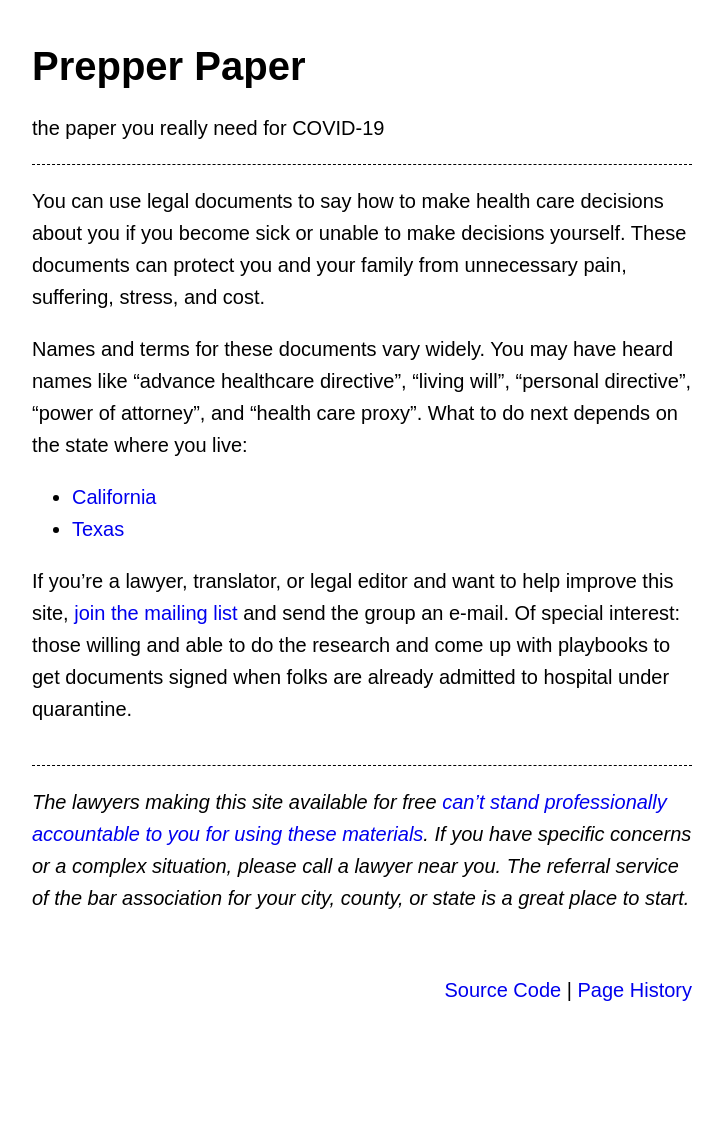
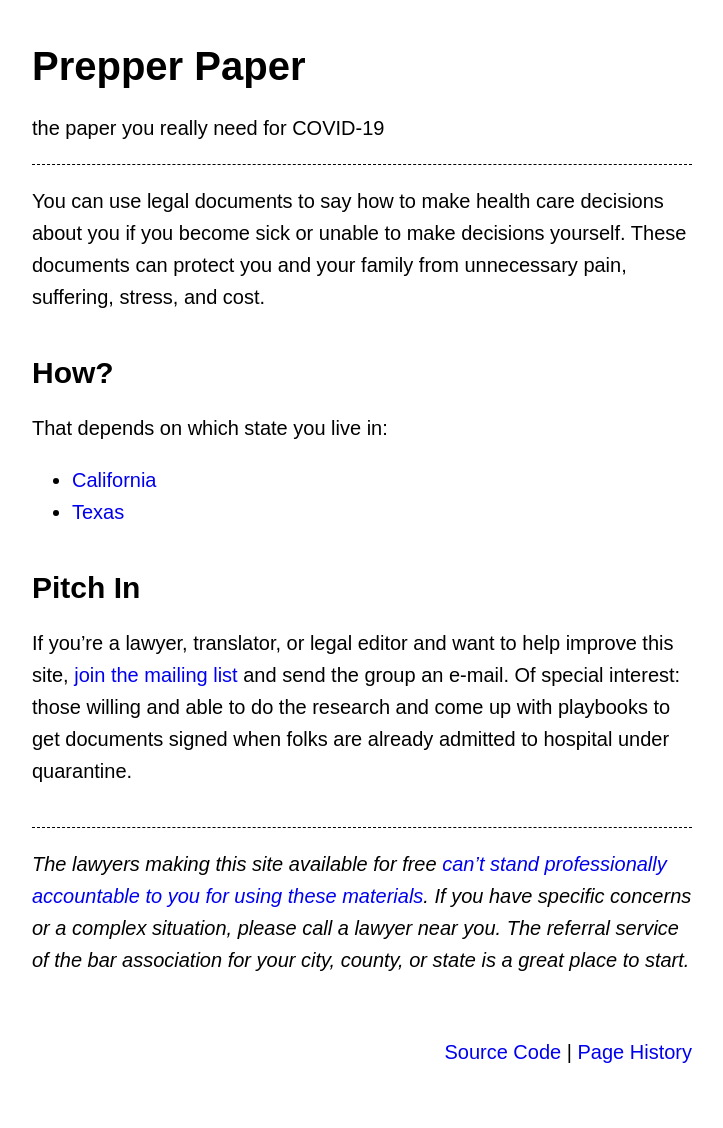
Before and after one commit to kemitchell/prepperpaper.com, a Jekyll site: the page built from index.md, in a window 1280 px wide. Shown: the whole page, without its empty margins (278-1001 px from the left). Built offline with Jekyll 4.4.1, drawn with Linux system fonts in a browser that asks for light colours; our own code applies the rules of GitHub Pages for plain Markdown files; before the commit the page ends 1066 px from its top, so only the background shows below that.

Commit message:
Homepage: Shorten text and use headings

```diff
--- a/index.md
+++ b/index.md
@@ -1,6 +1,8 @@
 You can use legal documents to say how to make health care decisions about you if you become sick or unable to make decisions yourself.  These documents can protect you and your family from unnecessary pain, suffering, stress, and cost.
 
-Names and terms for these documents vary widely.  You may have heard names like "advance healthcare directive", "living will", "personal directive", "power of attorney", and "health care proxy".  What to do next depends on the state where you live:
+## How?
+
+That depends on which state you live in:
 
 <ul>
 {% for state in site.states %}
@@ -8,4 +10,6 @@ Names and terms for these documents vary widely.  You may have heard names like
 {% endfor %}
 </ul>
 
+## Pitch In
+
 If you're a lawyer, translator, or legal editor and want to help improve this site, [join the mailing list](https://lists.kemitchell.com/postorius/lists/prepperpaper.lists.kemitchell.com/) and send the group an e-mail.  Of special interest: those willing and able to do the research and come up with playbooks to get documents signed when folks are already admitted to hospital under quarantine.
```
